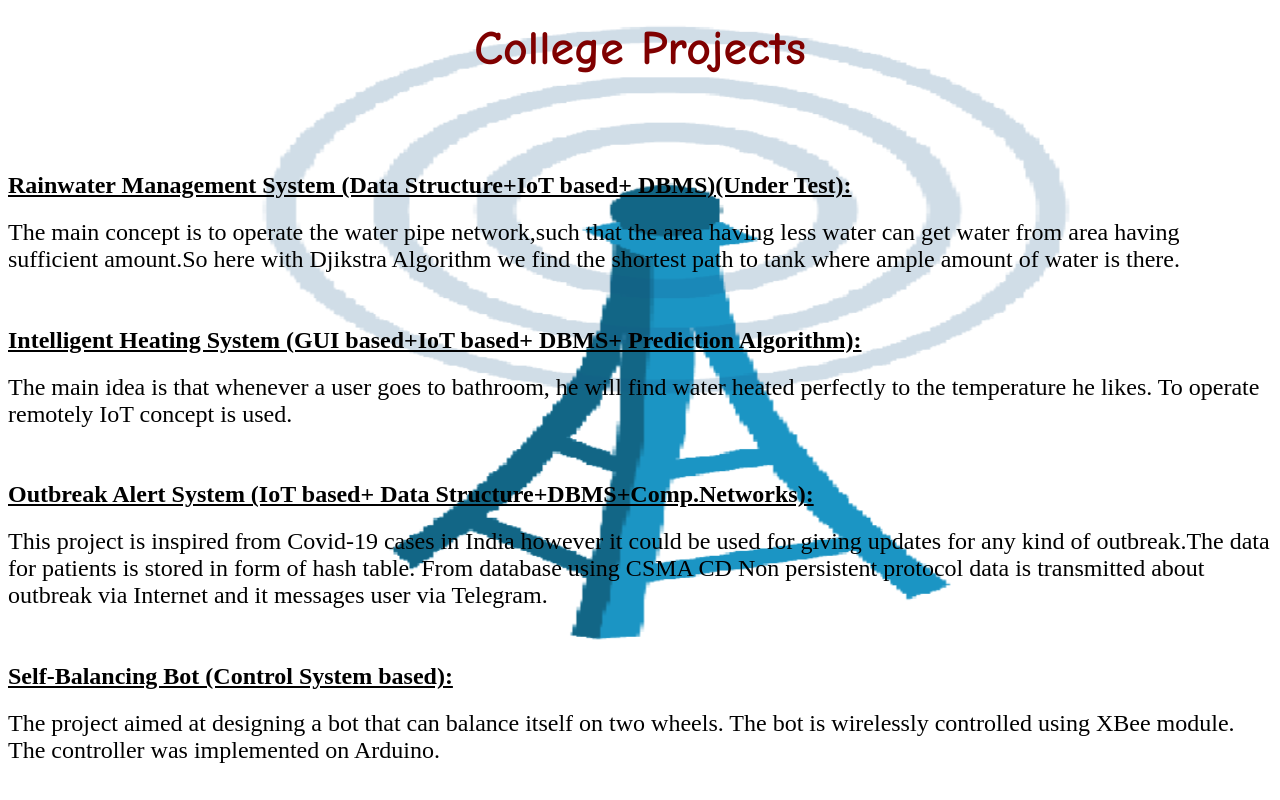
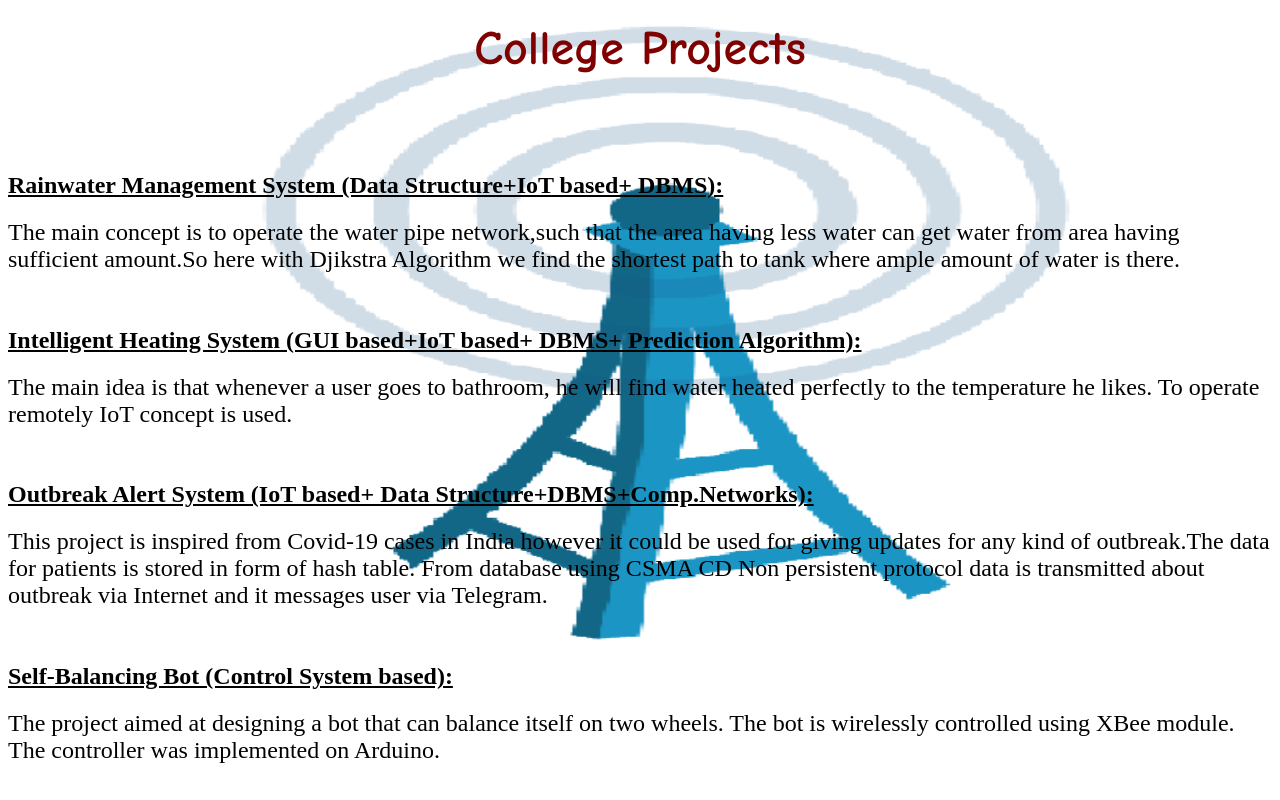
Before and after one commit to tantreshwar/me, a plain HTML site: page College Projects.html in a window 1280 px wide. Shown: the top 800 px of the page. Drawn offline with Linux system fonts and the light colour scheme.

Commit message:
Update College Projects.html

```diff
--- a/College Projects.html
+++ b/College Projects.html
@@ -22,7 +22,7 @@ a:visited {
  <br>
  <br>
  <br>
- <h2><a href="RWMS.pdf">Rainwater Management System (Data Structure+IoT based+ DBMS)(Under Test):</a></h3>
+ <h2><a href="RWMS.pdf">Rainwater Management System (Data Structure+IoT based+ DBMS):</a></h3>
  <p><font face="Times New Roman" size="5">The main concept is to operate the water pipe network,such that the area having less water can get water from area having sufficient amount.So here with Djikstra Algorithm we find the shortest path to tank where ample amount of water is there.</font></p>
  <br>
  <h2><a href="Intelligent Heating Systems.pdf">Intelligent Heating System (GUI based+IoT based+ DBMS+ Prediction Algorithm):</a></h3>
```
